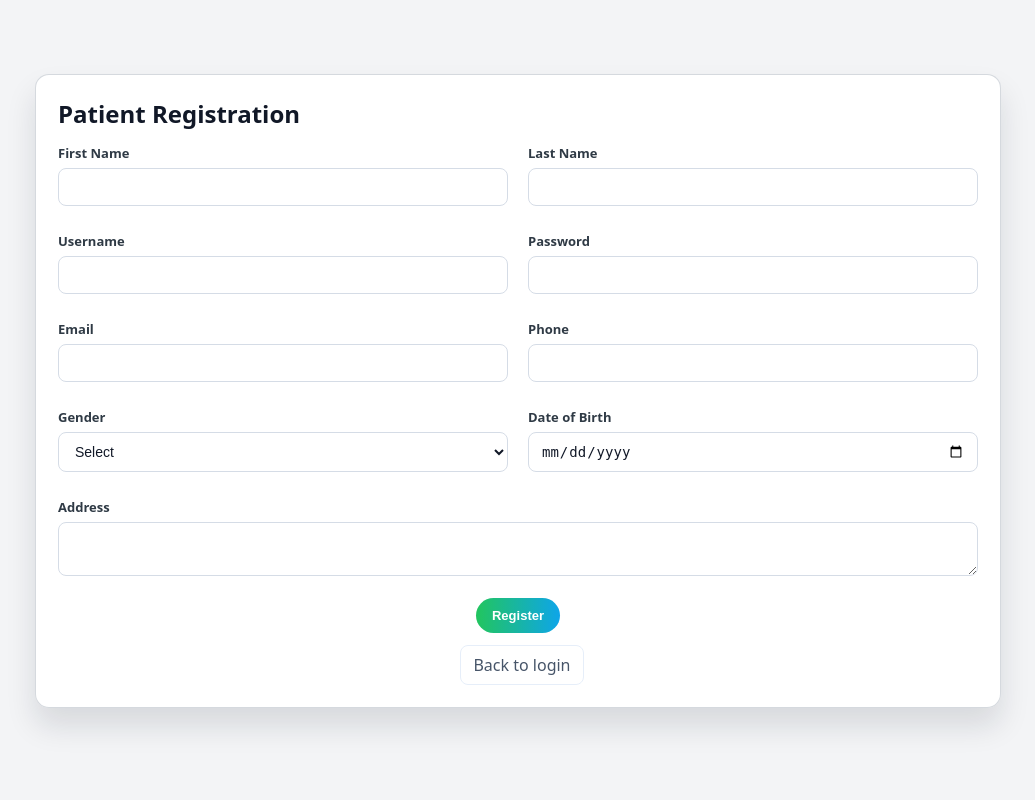
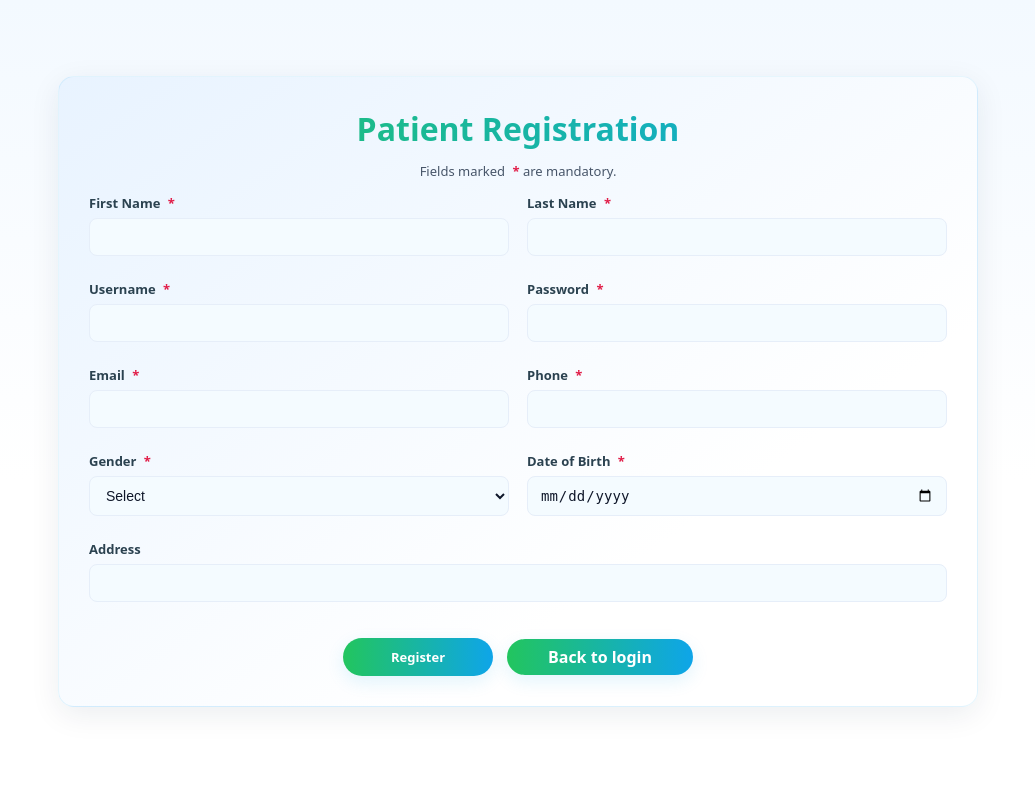
Before and after one commit to sudheermca51/mmp_poc, a Spring Boot app: page /patient/register in a window 1280 px wide. Shown: the whole page, without its empty margins (122-1157 px from the left). Run offline with Spring Boot 4, Linux system fonts and the light colour scheme.

Commit message:
All code working till date

```diff
--- a/mmp/src/main/java/com/example/mmp/controller/web/PatientPortalController.java
+++ b/mmp/src/main/java/com/example/mmp/controller/web/PatientPortalController.java
@@ -20,6 +20,7 @@ import org.springframework.web.servlet.mvc.support.RedirectAttributes;
 import com.example.mmp.model.Patient;
 import com.example.mmp.repository.PatientRepository;
 
+import jakarta.servlet.http.HttpServletRequest;
 import jakarta.servlet.http.HttpSession;
 
 @Controller
@@ -36,7 +37,9 @@ public class PatientPortalController {
         this.passwordEncoder = passwordEncoder;
     }
 	@GetMapping("/login")
-	public String loginForm() {
+	public String loginForm(Model model) {
+		Object s = model.asMap().get("successMessage");
+	    System.out.println("DEBUG: flash successMessage = " + s);
 		return "patient/patient-login";
 	}
 
@@ -112,7 +115,7 @@ public class PatientPortalController {
 			@RequestParam(required = false) String phone,
 			@RequestParam(required = false) String gender,
 			@RequestParam(required = false) String dob,
-			@RequestParam(required = false) String address,
+			@RequestParam(required = false) String address, RedirectAttributes ra, HttpServletRequest request,
 			Model model) {
 
 		if (patientRepo.findByUsername(username).isPresent()) {
@@ -137,7 +140,19 @@ public class PatientPortalController {
 		p.setRejected(false);
 		patientRepo.save(p);
 
-		model.addAttribute("message", "Registration submitted. Wait for admin approval.");
+		 // message text
+	    String msg = "Thank you for registering with MMP. Once the admin approval is provided you will be able to login.";
+
+	    // 1) preferred: flash attribute (survives redirect)
+	    ra.addFlashAttribute("successMessage", msg);
+
+	    // 2) fallback: also put into session explicitly (in case flash lost)
+	    request.getSession().setAttribute("successMessage", msg);
+
+	    System.out.println("DEBUG: Registered user=" + username + " -> set flash+session successMessage");
+
+	    model.addAttribute("successMessage", msg);
+
 		return "patient/patient-login";
 	}
 
--- a/mmp/src/main/resources/static/css/app.css
+++ b/mmp/src/main/resources/static/css/app.css
@@ -499,3 +499,51 @@ th {
     grid-template-columns: 1fr;
   }
 }
+/* ------------------------------
+   MMP GLOBAL TABLE STYLE
+   ------------------------------ */
+
+.mmp-table {
+    width: 100%;
+    border-collapse: collapse;
+    background: linear-gradient(180deg, #ffffff 0%, #f4fbff 100%);
+    border: 1px solid #e6eef9;
+    border-radius: 10px;
+    overflow: hidden;
+    font-size: 14px;
+}
+
+.mmp-table thead {
+    background: #e9f5ff; /* light blue header */
+    font-weight: 700;
+    color: #0f172a;
+}
+
+.mmp-table th,
+.mmp-table td {
+    padding: 12px 14px;
+    border-bottom: 1px solid #e6eef9;
+}
+
+.mmp-table tr:last-child td {
+    border-bottom: none;
+}
+
+.mmp-table tbody tr:hover {
+    background: rgba(14,165,233,0.06); /* hover highlight */
+    transition: background 0.2s ease;
+}
+.card.login-card {
+  width: 100%;
+  max-width: 920px;
+  padding: 30px;
+  border-radius: 16px;
+
+  /* modern hospital-style gradient panel */
+  background: linear-gradient(145deg, #e8f3ff 0%, #ffffff 70%);
+
+  box-shadow: 0 8px 30px rgba(12, 35, 63, 0.08);
+  border: 1px solid rgba(14, 165, 233, 0.10);
+
+  box-sizing: border-box;
+}
--- a/mmp/src/main/resources/templates/patient/patient-login.html
+++ b/mmp/src/main/resources/templates/patient/patient-login.html
@@ -20,5 +20,10 @@
         <p th:if="${error}" th:text="${error}" class="error"></p>
     </div>
 </div>
+<script th:if="${successMessage}" th:inline="javascript">
+/*<![CDATA[*/
+  alert([[${successMessage}]]);
+/*]]>*/
+</script>
 </body>
 </html>
--- a/mmp/src/main/resources/templates/patient/patient-register.html
+++ b/mmp/src/main/resources/templates/patient/patient-register.html
@@ -1,10 +1,70 @@
 <!DOCTYPE html>
 <html xmlns:th="http://www.thymeleaf.org">
 <head>
+  <meta charset="utf-8" />
   <title>Patient Registration - MMP</title>
   <link rel="stylesheet" th:href="@{/css/app.css}">
-    <!-- minimal inline styles for two-column layout (safe & non-invasive) -->
+
   <style>
+    /* Page background to match MMP portal */
+    body {
+      margin: 0;
+      font-family: system-ui, -apple-system, "Segoe UI", Roboto, "Helvetica Neue", Arial;
+      background: linear-gradient(180deg, #f3f9ff 0%, #ffffff 60%);
+      color: #0f172a;
+      -webkit-font-smoothing: antialiased;
+      -moz-osx-font-smoothing: grayscale;
+    }
+
+    /* Center layout */
+    .center-layout {
+      display: flex;
+      justify-content: center;
+      align-items: center;
+      min-height: 100vh;
+      padding: 36px 18px;
+      box-sizing: border-box;
+    }
+
+    /* Card background */
+    .card.login-card {
+      width: 100%;
+      max-width: 920px;
+      padding: 30px;
+      border-radius: 16px;
+      background: linear-gradient(145deg, #e8f3ff 0%, #ffffff 70%);
+      border: 1px solid rgba(14, 165, 233, 0.10);
+      box-shadow: 0 8px 30px rgba(12, 35, 63, 0.08);
+      box-sizing: border-box;
+    }
+
+    /* Heading with gradient text */
+    .card.login-card h2 {
+      margin: 0 0 12px 0;
+      text-align: center;
+      font-size: 32px;
+      font-weight: 800;
+
+      background: linear-gradient(90deg, #22c55e, #0ea5e9);
+      -webkit-background-clip: text;
+      -webkit-text-fill-color: transparent;
+    }
+
+    /* small note about required fields */
+    .required-note {
+      font-size: 13px;
+      color: #475569;
+      margin: 6px 0 14px 0;
+      text-align: center;
+    }
+
+    .req {
+      color: #e11d48;
+      font-weight: 700;
+      margin-left: 4px;
+    }
+
+    /* Grid */
     .form-grid {
       display: grid;
       grid-template-columns: repeat(2, 1fr);
@@ -13,101 +73,169 @@
       width: 100%;
       box-sizing: border-box;
     }
-      .form-row { display:flex; flex-direction:column; }
+
+    .form-row { display: flex; flex-direction: column; }
     .form-row.full { grid-column: 1 / -1; }
-      .form-row label { margin-bottom:6px; font-weight:600; color:#2b4250; font-size:13px; }
-      .form-row input, .form-row textarea, .form-row select {
-        width:100%;
-        padding:10px 12px;
-        border-radius:8px;
-        border:1px solid #e6eef9;
-        background:#fff;
-        box-sizing:border-box;
-        font-size:14px;
-        color:#0f172a;
+
+    .form-row label {
+      margin-bottom: 6px;
+      font-weight: 600;
+      color: #2b4250;
+      font-size: 13px;
     }
-      .form-row textarea { min-height:90px; resize:vertical; }
-      .card.login-card { width:100%; max-width:920px; padding:22px; }
-      .card.login-card h2 { margin-top:0; margin-bottom:14px; }
-      .btn-primary { background: linear-gradient(90deg,#22c55e,#0ea5e9); color:#fff; padding:10px 16px; border-radius:999px; border:none; font-weight:700; cursor:pointer;}
-      @media (max-width:780px) { .form-grid { grid-template-columns: 1fr; gap:12px; } }
+
+    /* Inputs */
+    .form-row input,
+    .form-row textarea,
+    .form-row select {
+      width: 100%;
+      padding: 10px 12px;
+      border-radius: 8px;
+      border: 1px solid #e6eef9;
+      background: #f4fbff;
+      font-size: 14px;
+      color: #0f172a;
+      box-sizing: border-box;
+    }
+
+    .form-row input:focus,
+    .form-row textarea:focus,
+    .form-row select:focus {
+      outline: none;
+      box-shadow: 0 0 0 4px rgba(14,165,233,.08);
+      border-color: #0ea5e9;
+    }
+
+    .form-row textarea {
+      min-height: 90px;
+      resize: vertical;
+    }
+
+    /* Button styling (IDENTICAL for both button & anchor) */
+    .btn-primary {
+      background: linear-gradient(90deg, #22c55e, #0ea5e9);
+      color: #fff;
+      padding: 10px 18px;
+      border-radius: 999px;
+      border: none;
+      font-weight: 700;
+      font-family: inherit;
+      -webkit-font-smoothing: antialiased;
+      -moz-osx-font-smoothing: grayscale;
+
+      cursor: pointer;
+      min-width: 150px;
+      display: inline-block;
+      text-align: center;
+      box-shadow: 0 6px 18px rgba(14,165,233,.12);
+      transition: transform .08s ease, box-shadow .12s ease;
+    }
+
+    .btn-primary:hover {
+      transform: translateY(-2px);
+      box-shadow: 0 10px 30px rgba(14,165,233,.14);
+    }
+
+    .btn-primary:active {
+      transform: translateY(0);
+    }
+
+    a.btn-primary {
+      text-decoration: none;
+      display: inline-block;
+      line-height: 1;
+    }
+
+    /* Button row */
+    .action-row {
+      display: flex;
+      justify-content: center;
+      align-items: center;
+      gap: 14px;
+      margin-top: 12px;
+      flex-wrap: wrap;
+    }
+
+    @media (max-width:780px) {
+      .form-grid { grid-template-columns: 1fr; }
+      .action-row { flex-direction: column; }
+      .btn-primary { min-width: 220px; }
+    }
   </style>
 </head>
+
 <body>
   <div class="layout center-layout">
     <div class="card login-card">
+
       <h2>Patient Registration</h2>
 
-        <!-- main form: body wrapped with form-grid -->
+      <!-- required-note -->
+      <p class="required-note">
+        Fields marked <span class="req">*</span> are mandatory.
+      </p>
+
       <form method="post" th:action="@{/patient/register}">
-         <div class="register-grid">
+        <div class="form-grid">
 
-            <!-- First + Last (row) -->
-            <div class="register-field">
-              <label for="firstName">First Name</label>
-              <input id="firstName" type="text" name="firstName" required>
+          <div class="form-row">
+            <label for="firstName">First Name <span class="req">*</span></label>
+            <input id="firstName" type="text" name="firstName" required autocomplete="given-name">
           </div>
 
-            <div class="register-field">
-              <label for="lastName">Last Name</label>
-              <input id="lastName" type="text" name="lastName">
+          <div class="form-row">
+            <label for="lastName">Last Name <span class="req">*</span></label>
+            <input id="lastName" type="text" name="lastName" required autocomplete="family-name">
           </div>
 
-            <!-- Username + Password -->
-            <div class="register-field">
-              <label for="username">Username</label>
-              <input id="username" type="text" name="username" required>
+          <div class="form-row">
+            <label for="username">Username <span class="req">*</span></label>
+            <input id="username" type="text" name="username" required autocomplete="username">
           </div>
 
-           <div class="register-field">
-              <label for="password">Password</label>
-              <input id="password" type="password" name="password" required>
+          <div class="form-row">
+            <label for="password">Password <span class="req">*</span></label>
+            <input id="password" type="password" name="password" required autocomplete="new-password">
           </div>
 
-            <!-- Email + Phone -->
-           <div class="register-field">
-              <label for="email">Email</label>
-              <input id="email" type="email" name="email">
+          <div class="form-row">
+            <label for="email">Email <span class="req">*</span></label>
+            <input id="email" type="email" name="email" required autocomplete="email">
           </div>
 
-           <div class="register-field">
-              <label for="phone">Phone</label>
-              <input id="phone" type="text" name="phone">
+          <div class="form-row">
+            <label for="phone">Phone <span class="req">*</span></label>
+            <input id="phone" type="text" name="phone" required inputmode="tel">
           </div>
 
-            <!-- Gender + DOB -->
-            <div class="register-field">
-              <label for="gender">Gender</label>
-              <select id="gender" name="gender">
+          <div class="form-row">
+            <label for="gender">Gender <span class="req">*</span></label>
+            <select id="gender" name="gender" required>
               <option value="">Select</option>
               <option value="MALE">Male</option>
               <option value="FEMALE">Female</option>
-                <option value="OTHER">Other</option>
             </select>
           </div>
 
-         <div class="register-field">
-              <label for="dob">Date of Birth</label>
-              <input id="dob" type="date" name="dob">
+          <div class="form-row">
+            <label for="dob">Date of Birth <span class="req">*</span></label>
+            <input id="dob" type="date" name="dob" required>
           </div>
 
-            <!-- Address spans full width -->
-                <div class="register-field full">
+          <div class="form-row full">
             <label for="address">Address</label>
-              <textarea id="address" name="address"></textarea>
+            <input type="text" id="address" name="address" />
           </div>
 
-            <!-- Register button row spans full width -->
-                <div class="register-field full" style="display:flex; align-items:center; gap:12px; margin-top:6px;">
+          <div class="form-row full">
+            <div class="action-row">
               <button class="btn-primary" type="submit">Register</button>
-              <a th:href="@{/patient/login}" style="margin-left:8px; color:#475569; text-decoration:none; padding:8px 12px; border-radius:8px; border:1px solid #e6eef9;">Back to login</a>
+              <a th:href="@{/patient/login}" class="btn-primary">Back to login</a>
+            </div>
           </div>
 
-          </div> <!-- /.form-grid -->
+        </div>
       </form>
-
-        <p class="error" th:if="${error}" th:text="${error}" style="margin-top:10px;"></p>
-        <p th:if="${message}" th:text="${message}" style="margin-top:6px;"></p>
 
     </div>
   </div>
```
Lines whose indentation alone changed are shown as unchanged.
